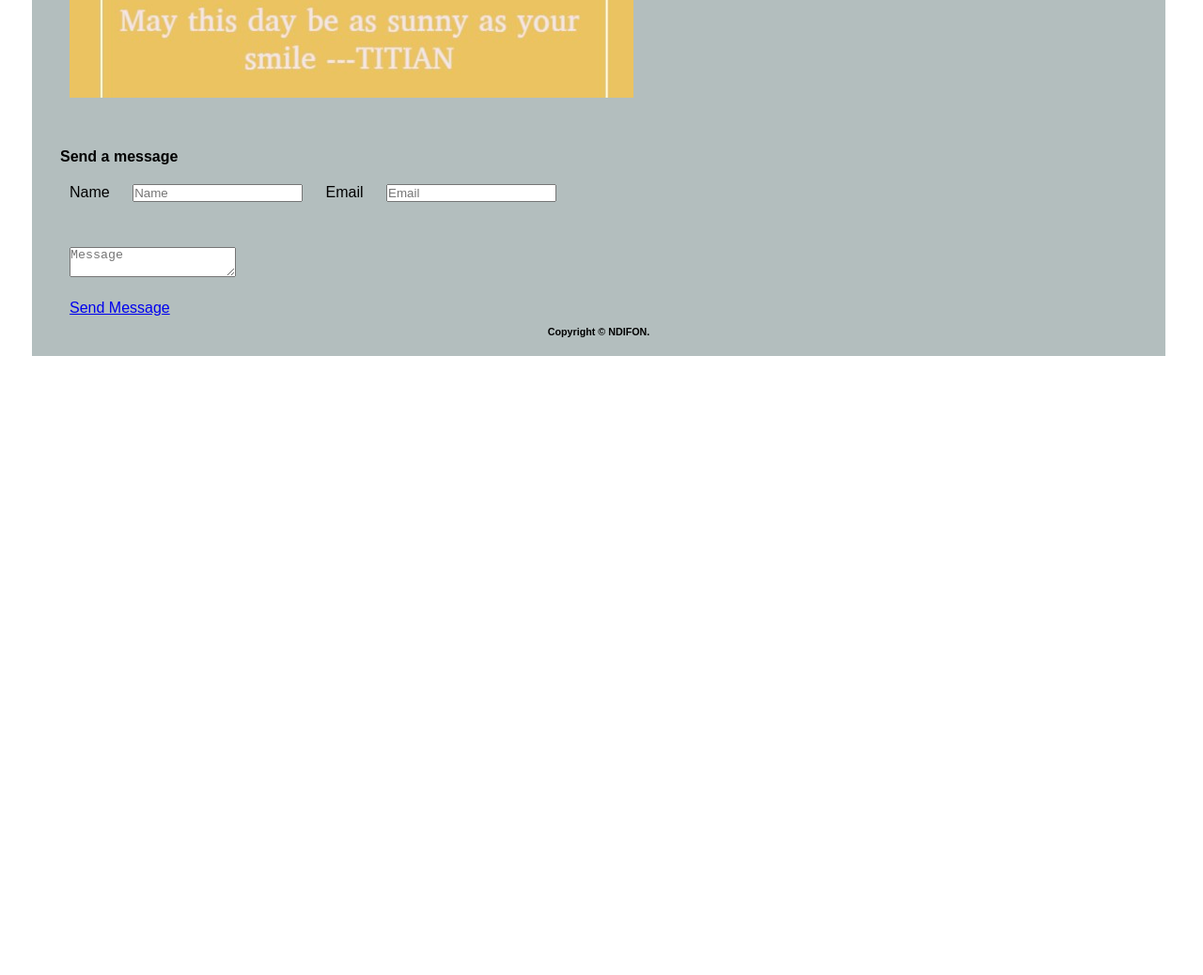
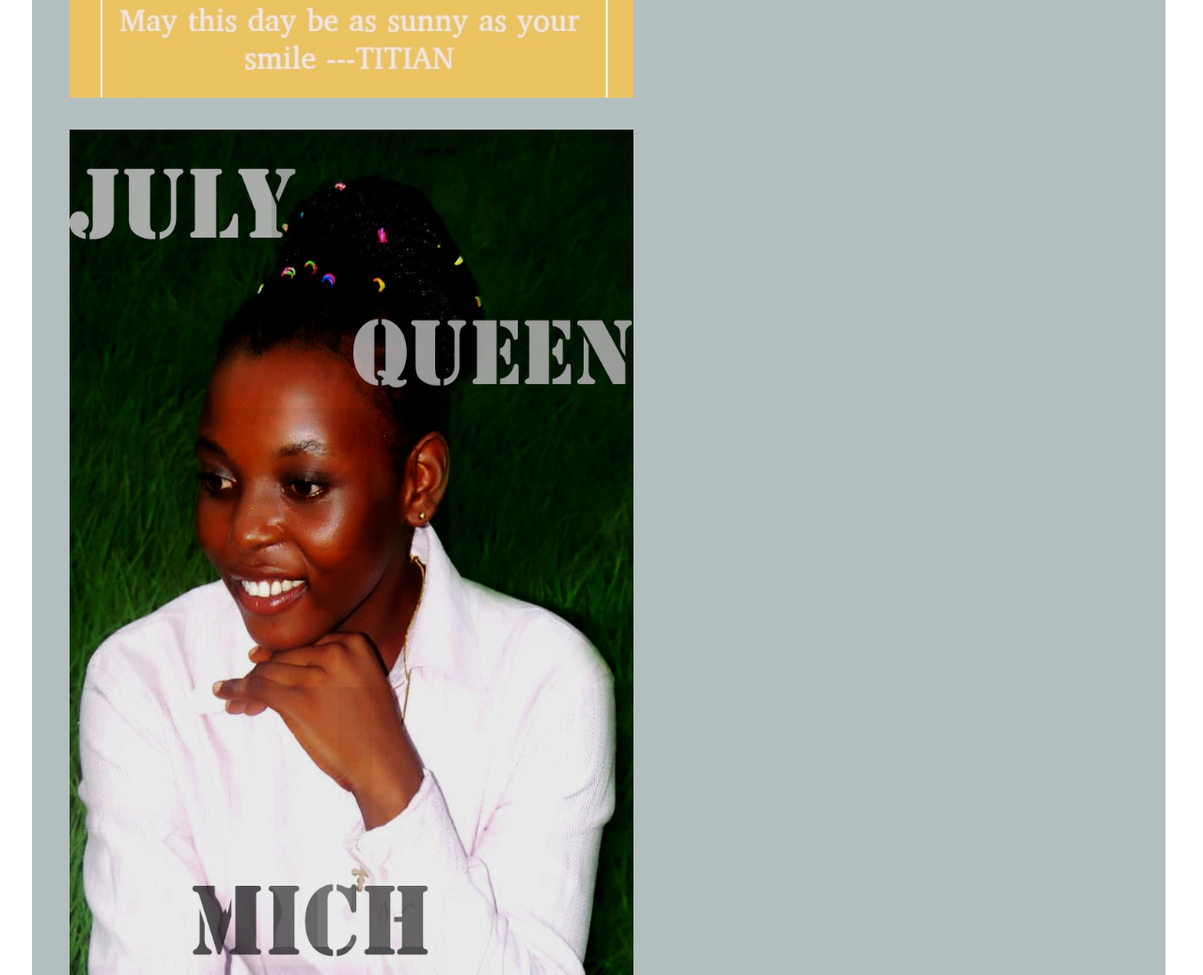
Before and after one commit to Lady-codeTitian-nfn/NDIFON, a plain HTML site: page projests.html in a window 1280 px wide. Shown: the part 2500-3538 px from the top of the page at 94% size. Before the commit the page ends 2899 px from the top, so only its background shows below. Drawn offline with Linux system fonts and the light colour scheme.

Commit message:
Update projests.html

```diff
--- a/projests.html
+++ b/projests.html
@@ -42,6 +42,7 @@
         <Li>Sample of a Veterinery logo <BR><img src="MA LOGO NEW.jpg" width="300px"height="300" alt="LOGO"></Li>
             <Li>Sample of a Business cards <BR><img src="ma business new.jpg" width="1050px"height="600" alt="card"></Li>
                 <Li>just any other <BR><img src="NADINE_F.jpg" width="600px"height="900" alt="nad"></Li>
+                    <LI><img src="mich.jpg" width="600px"height="900" alt="nad"></Li>
             </ul></p>
 </div>
 
```
